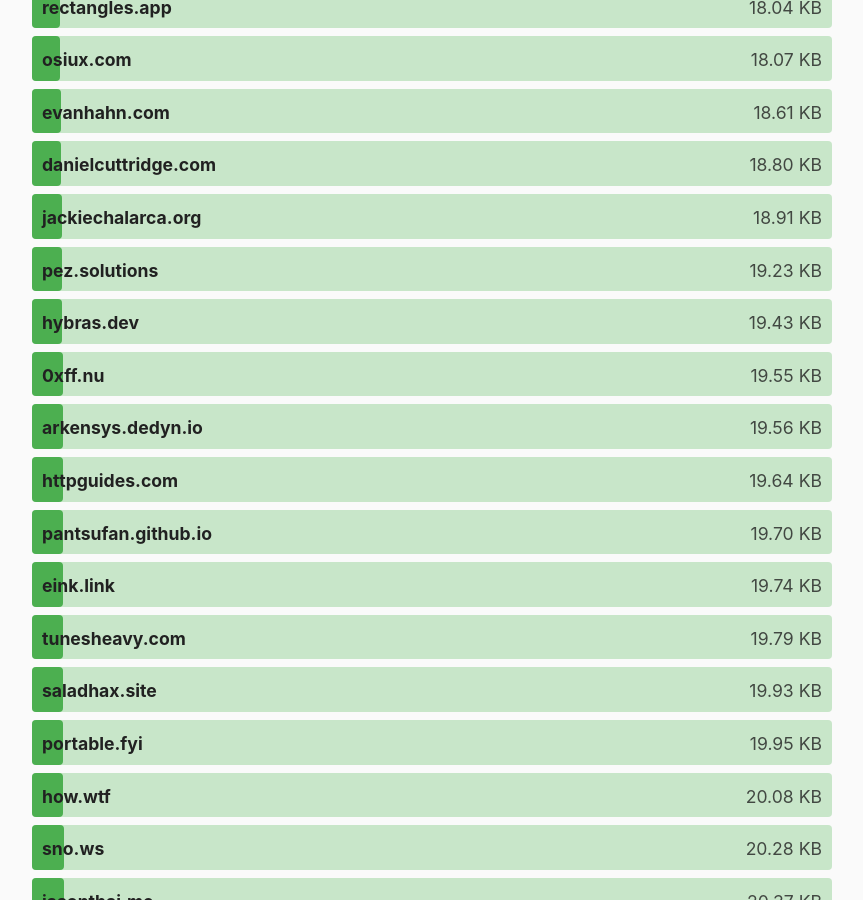
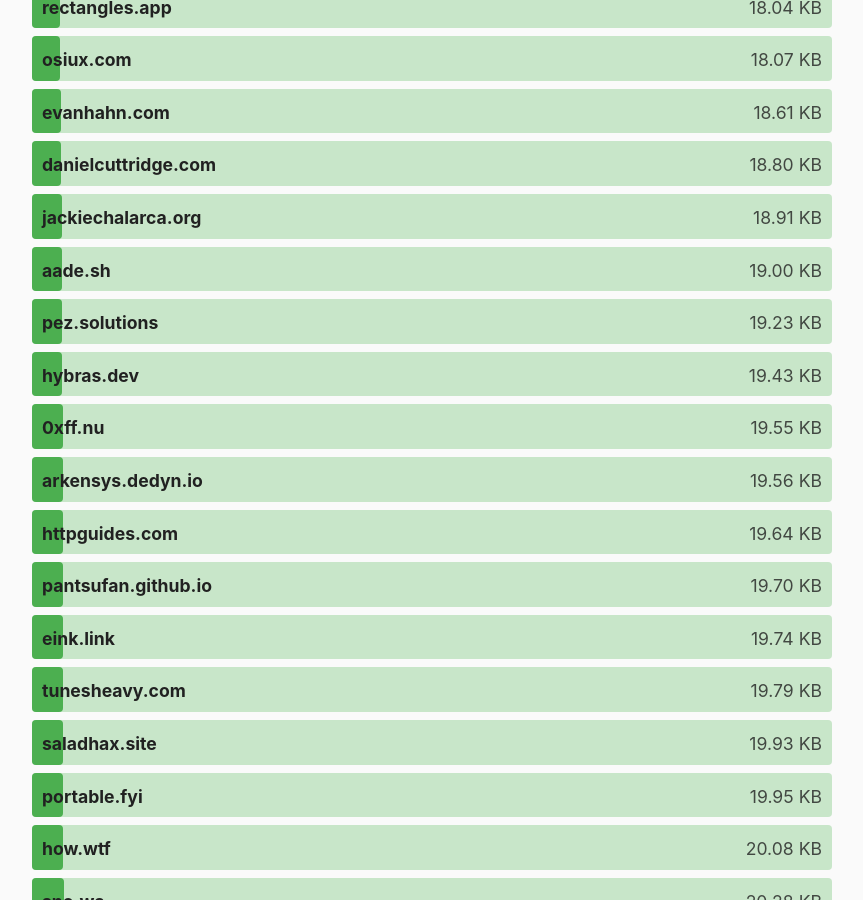
Before and after one commit to kevquirk/512kb.club, a Jekyll site: the page built from index.md, in a window 1280 px wide and 900 px high, scrolled down 6583 px. Shown: the whole window, without its empty margins (208-1071 px from the left). Built offline with Jekyll 4.4.1, drawn with Linux system fonts in a browser that asks for light colours.

Commit message:
feat: adds aade.sh domain

```diff
--- a/_data/sites.yml
+++ b/_data/sites.yml
@@ -52,6 +52,11 @@
   url: https://64b.it/
   size: 287.12
   last_checked: 2025-08-30
+
+- domain: aade.sh
+  url: https://aade.sh/
+  size: 19
+  last_checked: 2025-11-10
 
 - domain: aaron.place
   url: https://aaron.place/
```
